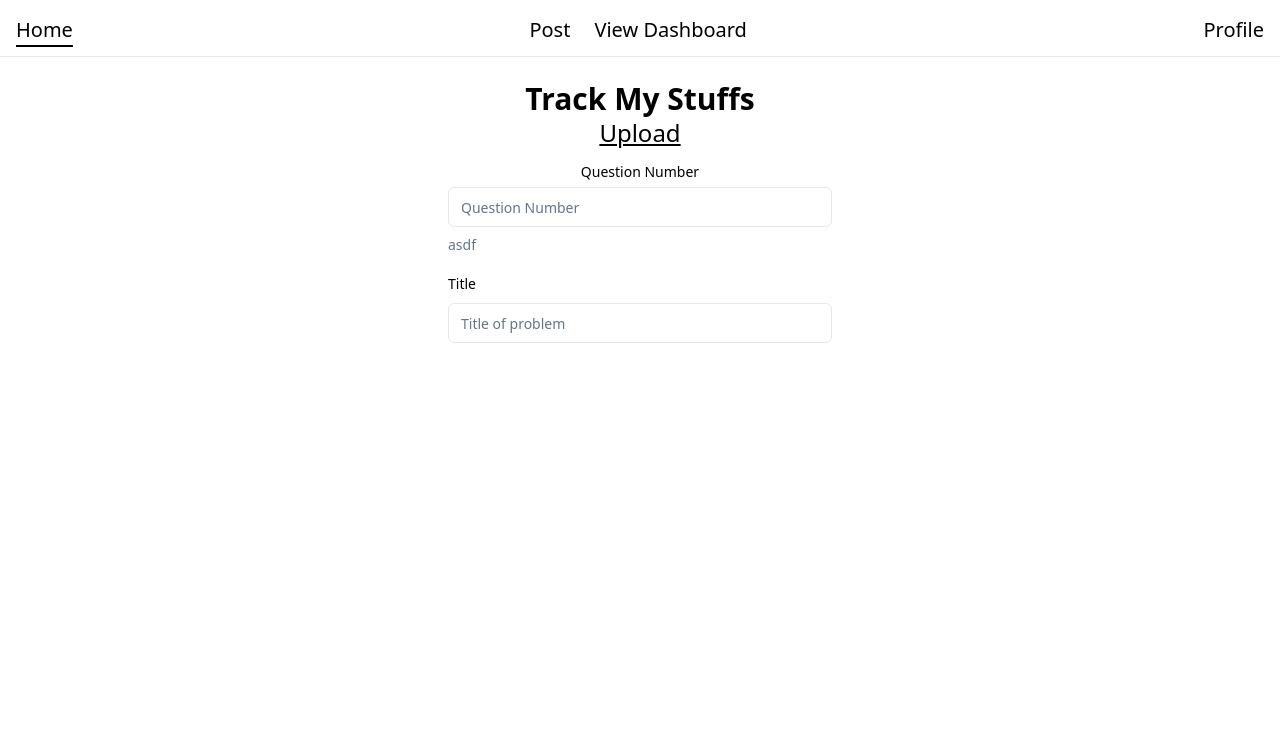
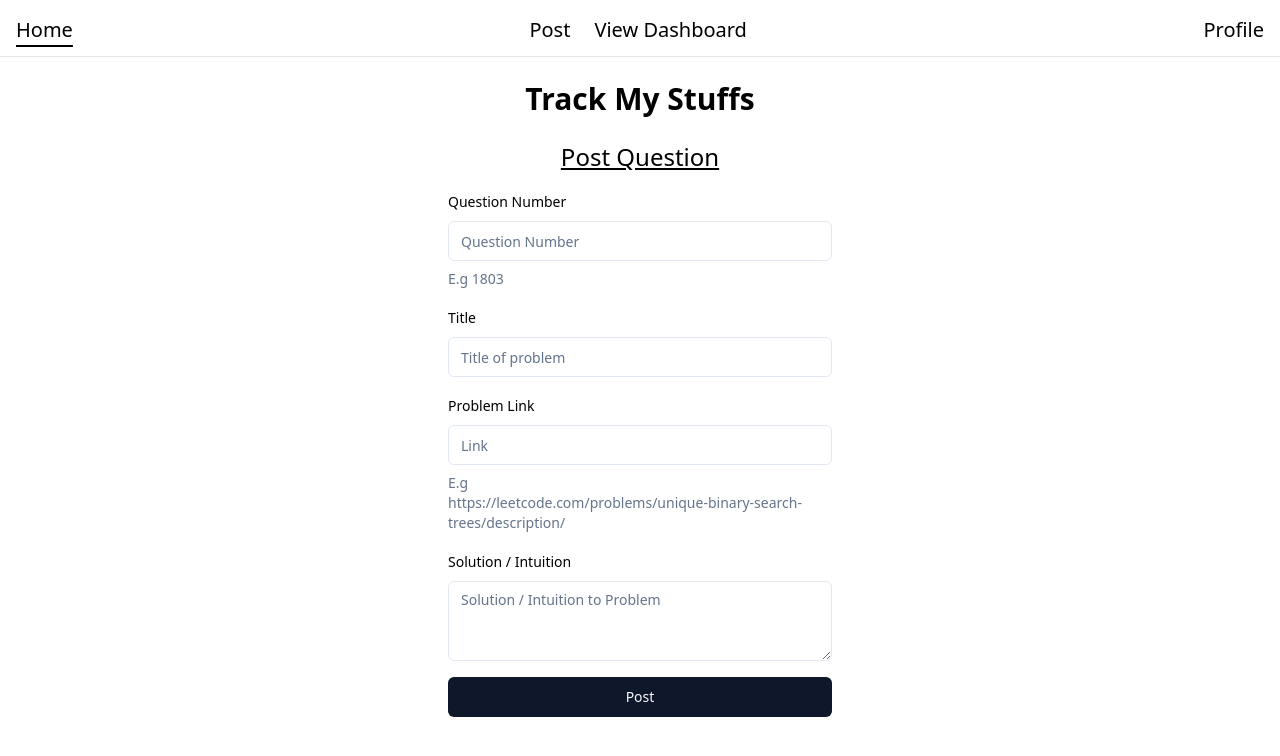
Before and after one commit to yaohong6782/lctracker-frontend, a React (Vite) app: page /home in a window 1280 px wide. Shown: the top 756 px of the page. Built offline with nearby package versions, Linux system fonts and the light colour scheme.

Commit message:
post question frontend

```diff
--- a/src/components/pages/UploadQuestions.tsx
+++ b/src/components/pages/UploadQuestions.tsx
@@ -15,6 +15,9 @@ import { UploadSchema } from "@/zodSchema/upload";
 import { zodResolver } from "@hookform/resolvers/zod";
 
 import { Input } from "@/components/ui/input";
+import { Textarea } from "@/components/ui/textarea";
+import { Button } from "@/components/ui/button";
+
 const UploadQuestions = () => {
   const form = useForm<z.infer<typeof UploadSchema>>({
     resolver: zodResolver(UploadSchema),
@@ -32,24 +35,27 @@ const UploadQuestions = () => {
   };
   return (
     <>
+      <br />
       <Form {...form}>
         <form
           onSubmit={form.handleSubmit(onSubmit)}
           className="space-y-4 grid justify-center"
         >
-          <h2 className="text-2xl underline flex justify-center">Upload</h2>
+          <h2 className="text-2xl underline flex justify-center">
+            Post Question
+          </h2>
           <FormField
             control={form.control}
             name="questionNumber"
             render={({ field }) => (
               <FormItem>
-                <FormLabel className="flex justify-center">
+                <FormLabel>
                   Question Number
                 </FormLabel>
                 <FormControl className="lg:w-96 flex items-center justify-content-center md:w-72">
                   <Input type="text" placeholder="Question Number" {...field} />
                 </FormControl>
-                <FormDescription>asdf</FormDescription>
+                <FormDescription>E.g 1803</FormDescription>
                 <FormMessage />
               </FormItem>
             )}
@@ -60,7 +66,7 @@ const UploadQuestions = () => {
             render={({ field }) => (
               <FormItem>
                 <FormLabel>Title </FormLabel>
-                <FormControl>
+                <FormControl className="lg:w-96 flex items-center justify-content-center md:w-72">
                   <Input
                     type="text"
                     placeholder="Title of problem"
@@ -71,6 +77,40 @@ const UploadQuestions = () => {
               </FormItem>
             )}
           />
+          <FormField
+            control={form.control}
+            name="url"
+            render={({ field }) => (
+              <FormItem>
+                <FormLabel>Problem Link </FormLabel>
+                <FormControl className="lg:w-96 flex items-center justify-content-center md:w-72">
+                  <Input type="text" placeholder="Link" {...field} />
+                </FormControl>
+                <FormDescription className="lg:w-96 flex items-center justify-content-center md:w-72">
+                  E.g <br />
+                  https://leetcode.com/problems/unique-binary-search-trees/description/
+                </FormDescription>
+                <FormMessage />
+              </FormItem>
+            )}
+          />
+          <FormField
+            control={form.control}
+            name="content"
+            render={({ field }) => (
+              <FormItem>
+                <FormLabel>Solution / Intuition</FormLabel>
+                <FormControl className="lg:w-96 flex items-center justify-content-center md:w-72">
+                  <Textarea
+                    placeholder="Solution / Intuition to Problem"
+                    {...field}
+                  />
+                </FormControl>
+                <FormMessage />
+              </FormItem>
+            )}
+          />
+          <Button>Post</Button>
         </form>
       </Form>
     </>
--- /dev/null
+++ b/src/components/ui/textarea.tsx
@@ -0,0 +1,24 @@
+import * as React from "react"
+
+import { cn } from "@/lib/utils"
+
+export interface TextareaProps
+  extends React.TextareaHTMLAttributes<HTMLTextAreaElement> {}
+
+const Textarea = React.forwardRef<HTMLTextAreaElement, TextareaProps>(
+  ({ className, ...props }, ref) => {
+    return (
+      <textarea
+        className={cn(
+          "flex min-h-[80px] w-full rounded-md border border-slate-200 bg-white px-3 py-2 text-sm ring-offset-white placeholder:text-slate-500 focus-visible:outline-none focus-visible:ring-2 focus-visible:ring-slate-950 focus-visible:ring-offset-2 disabled:cursor-not-allowed disabled:opacity-50 dark:border-slate-800 dark:bg-slate-950 dark:ring-offset-slate-950 dark:placeholder:text-slate-400 dark:focus-visible:ring-slate-300",
+          className
+        )}
+        ref={ref}
+        {...props}
+      />
+    )
+  }
+)
+Textarea.displayName = "Textarea"
+
+export { Textarea }
--- a/src/zodSchema/upload.ts
+++ b/src/zodSchema/upload.ts
@@ -1,8 +1,12 @@
 import { z } from "zod";
 
 export const UploadSchema = z.object({
-    questionNumber : z.string().min(1, {message: "Please enter the question number"}),
-    title: z.string().min(3, {message : "Minimum character of 3 characters for Title"}),
-    url : z.string().min(1, {message : "Please enter a link"}),
-    content : z.string().min(1, {message : "Please enter a content"})
-  });
+  questionNumber: z
+    .string()
+    .min(1, { message: "Please enter the question number" }),
+  title: z
+    .string()
+    .min(3, { message: "Minimum character of 3 characters for Title" }),
+  url: z.string().url({message : "Please enter a valid URL containing http"}).min(1, { message: "Please enter a link" }),
+  content: z.string().min(1, { message: "Please enter a solution" }),
+});
```
